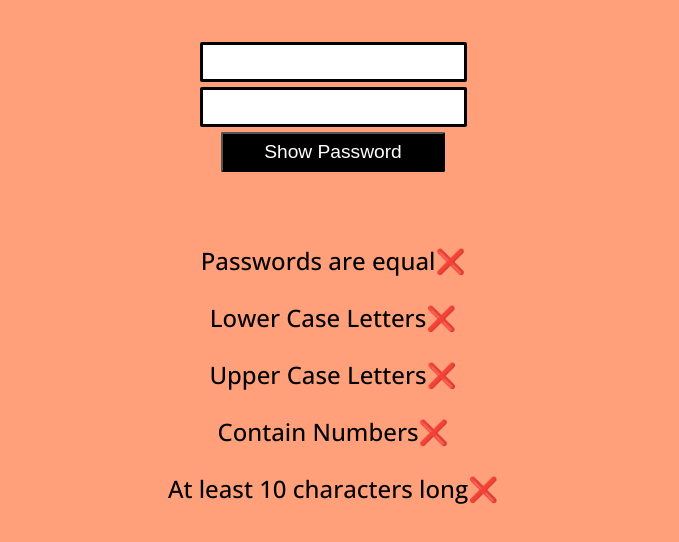
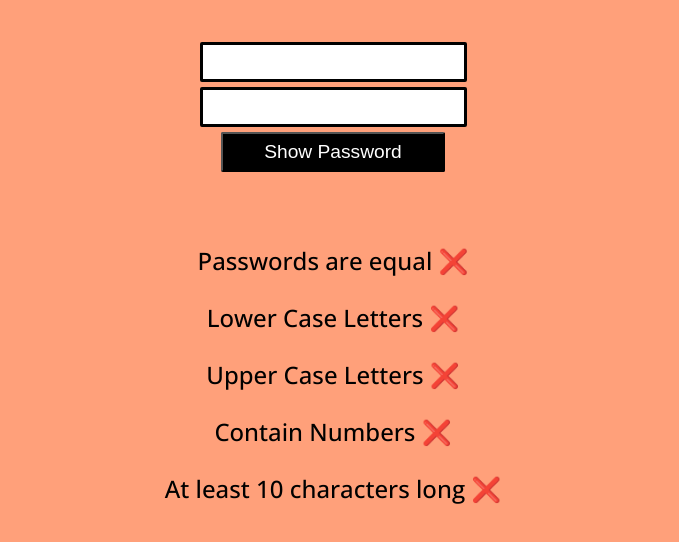
Before and after one commit to EmreTy/Password-App, a plain HTML site: page index.html in a window 1280 px wide. Shown: the part 206-748 px from the top of the page, without its empty margins (307-986 px from the left). Drawn offline with nearby package versions, Linux system fonts and the light colour scheme.

Commit message:
span in <p> erstellt

```diff
--- a/index.html
+++ b/index.html
@@ -27,11 +27,11 @@
                 <br>
                 <button class="btn">Show Password</button>
                 <div class="tests">
-                    <p id="p1">Passwords are equal</p>
-                    <p id="p2">Lower Case Letters</p>
-                    <p id="p3">Upper Case Letters</p>
-                    <p id="p4">Contain Numbers</p>
-                    <p id="p5">At least 10 characters long</p>
+                    <p id="p1">Passwords are equal <span id="equal">❌</span></p>
+                    <p id="p2">Lower Case Letters <span id="lower">❌</span></p>
+                    <p id="p3">Upper Case Letters <span id="uper">❌</span></p>
+                    <p id="p4">Contain Numbers <span id="numbers">❌</span></p>
+                    <p id="p5">At least 10 characters long <span id="tenCharac">❌</span></p>
                 </div>
             </div>
         </form>
--- a/script.js
+++ b/script.js
@@ -7,6 +7,5 @@ const wert2 = document.querySelector("#passwd2");
 const wert12 = wert1.value;
 const wert21 = wert2.value;
 if (wert12 === wert21){
-switch
-
+switch (#equal) = ✅
 }
--- a/style.css
+++ b/style.css
@@ -63,8 +63,4 @@ h1 {
     font-size: 1.5rem;
 }
 
-p::after {
-    content: "❌";
-
-}
 /*✅*/
```
